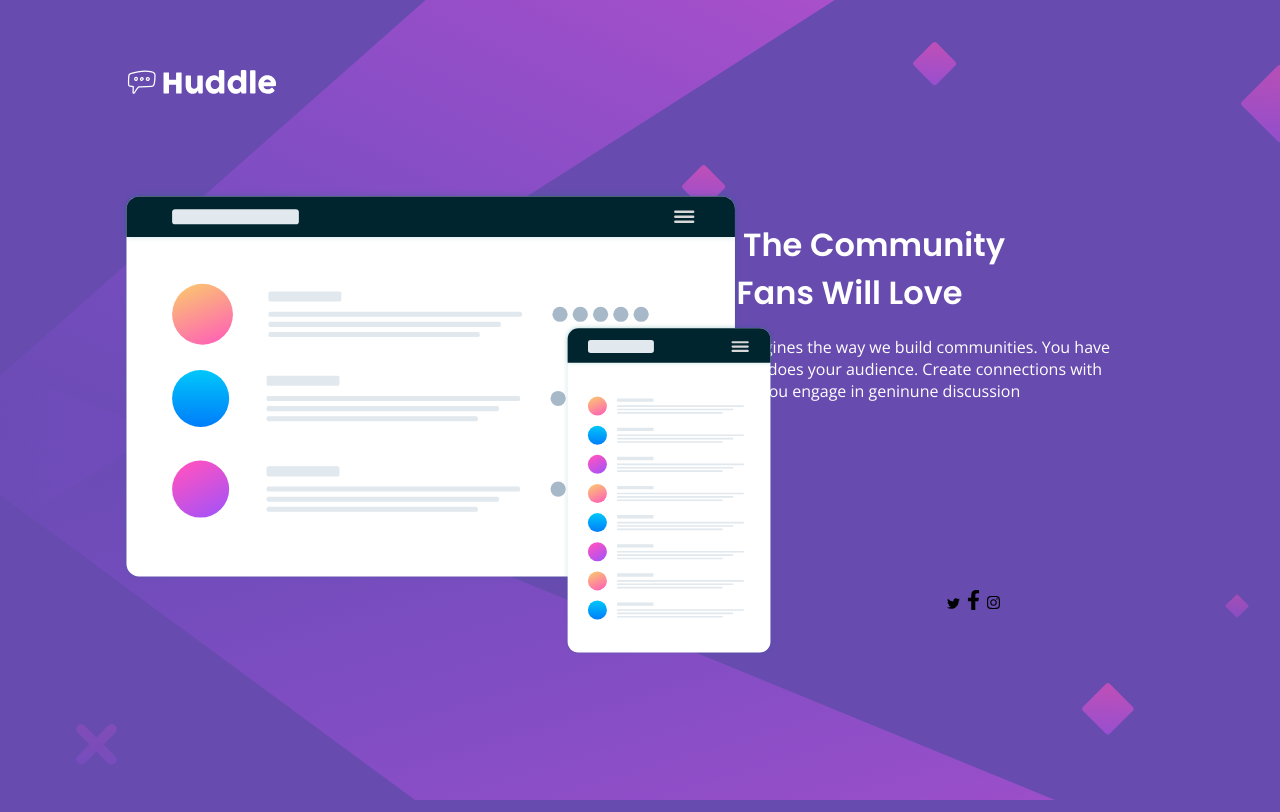
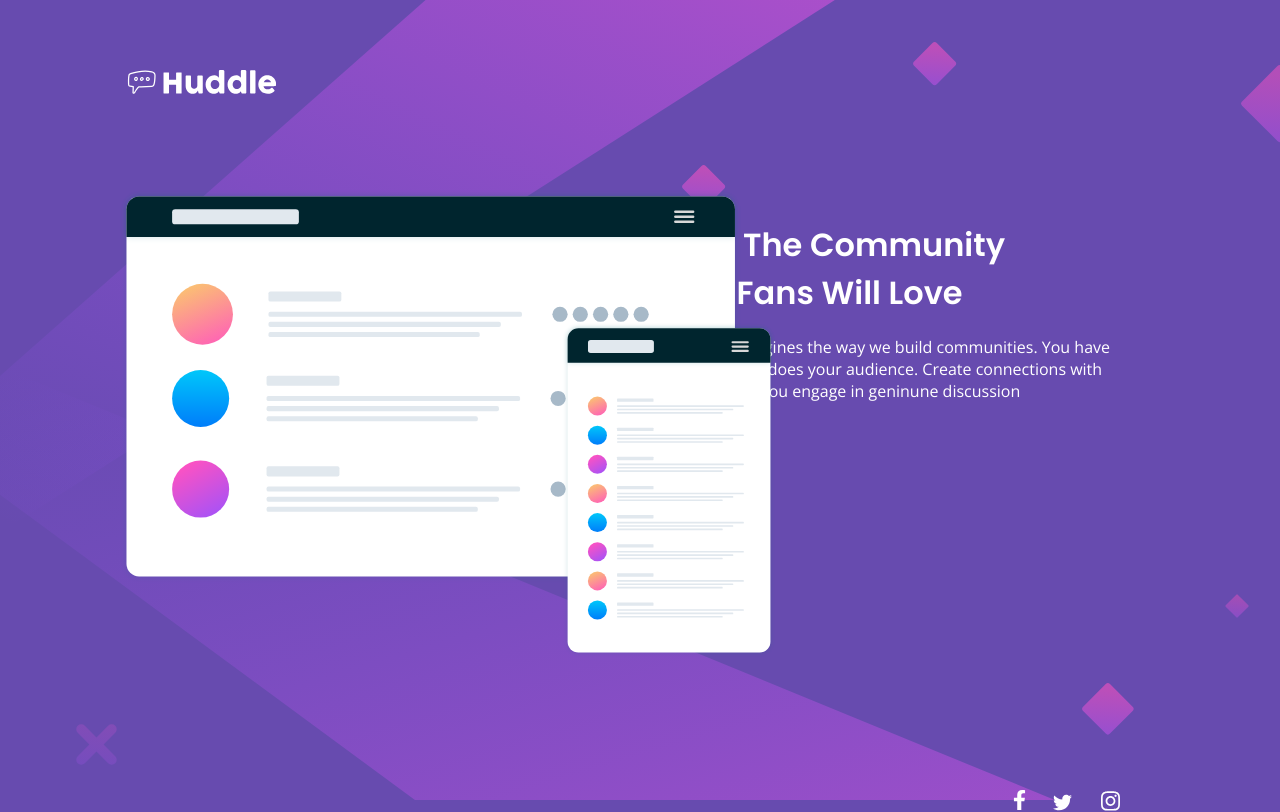
Before and after one commit to jokale/huddle, a React (Create React App) app: page / in a window 1280 px wide. Shown: the top 812 px of the page. Built offline with nearby package versions, Linux system fonts and the light colour scheme.

Commit message:
render social media logos

```diff
--- a/src/App.css
+++ b/src/App.css
@@ -79,22 +79,20 @@ img#mockup{
 
 
 img#facebook {
-  position: absolute; bottom: 190px; right: 300px;
+  position: absolute; bottom: -10px; right: 254px;
   width: 0.8em;
-  fill: white;
-  filter:   saturate(100) hue-rotate(241.5deg);
+  filter: invert(100%);
 }
 
 img#twitter {
-  position: absolute; bottom: 190px; right: 320px;
-  width: 0.8em;
-  fill: white;
-  filter:   saturate(100) hue-rotate(241.5deg);
+  position: absolute; bottom: -12px; right: 208px;
+  width: 1.2em;
+  filter: invert(100%);
+
 }
 
 img#instagram {
-  position: absolute; bottom: 190px; right: 280px;
-  width: 0.8em;
-  fill: white;
-  filter:   saturate(100) hue-rotate(241.5deg);
+  position: absolute; bottom: -12px; right: 160px;
+  width: 1.2em;
+  filter: invert(100%);
 }
```
